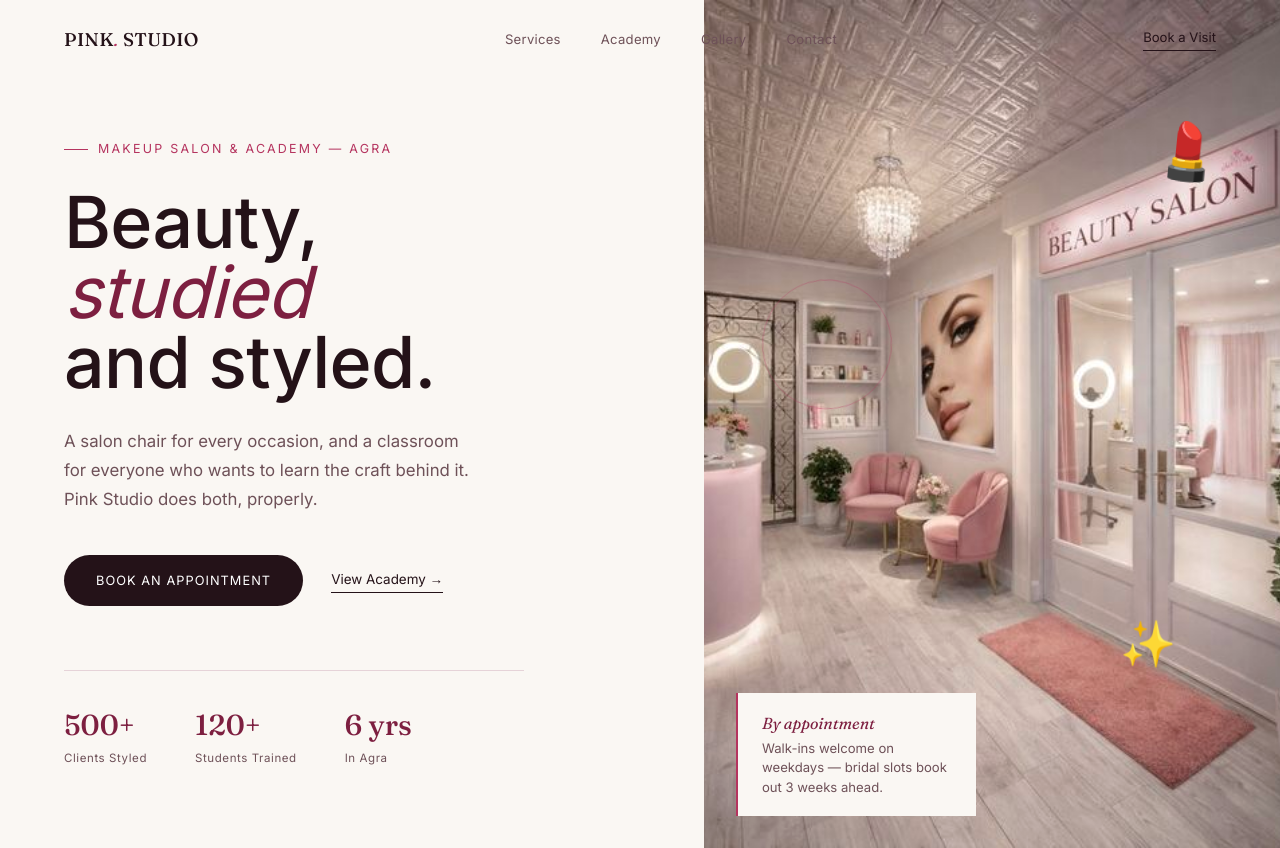
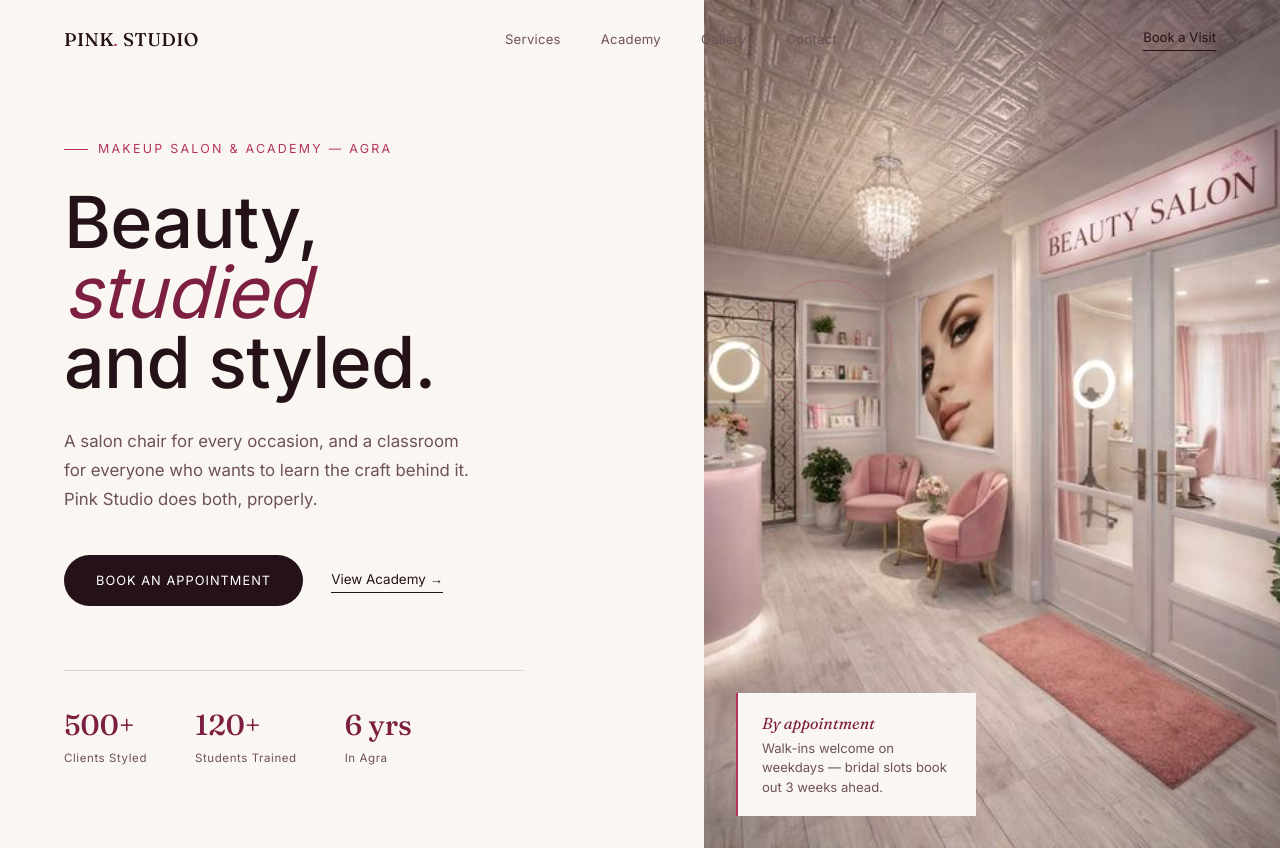
Before and after one commit to ujjwalrawat398/pink-studio-academy, a plain HTML site: page index.html in a window 1280 px wide. Shown: the top 848 px of the page. Drawn offline with Linux system fonts and the light colour scheme.

Commit message:
index.html

```diff
--- a/index.html
+++ b/index.html
@@ -547,9 +547,7 @@ hero.style.transform="none";
 
 document.querySelector(".hero-right")?.insertAdjacentHTML(
 "beforeend",
-`<div class="floating-object brush">💄</div>
-<div class="floating-object bottle">✨</div>
-<div class="floating-object beauty-ring"></div>`
+`<div class="floating-object beauty-ring"></div>`
 );
 
 const obs=new IntersectionObserver((entries)=>{
```
